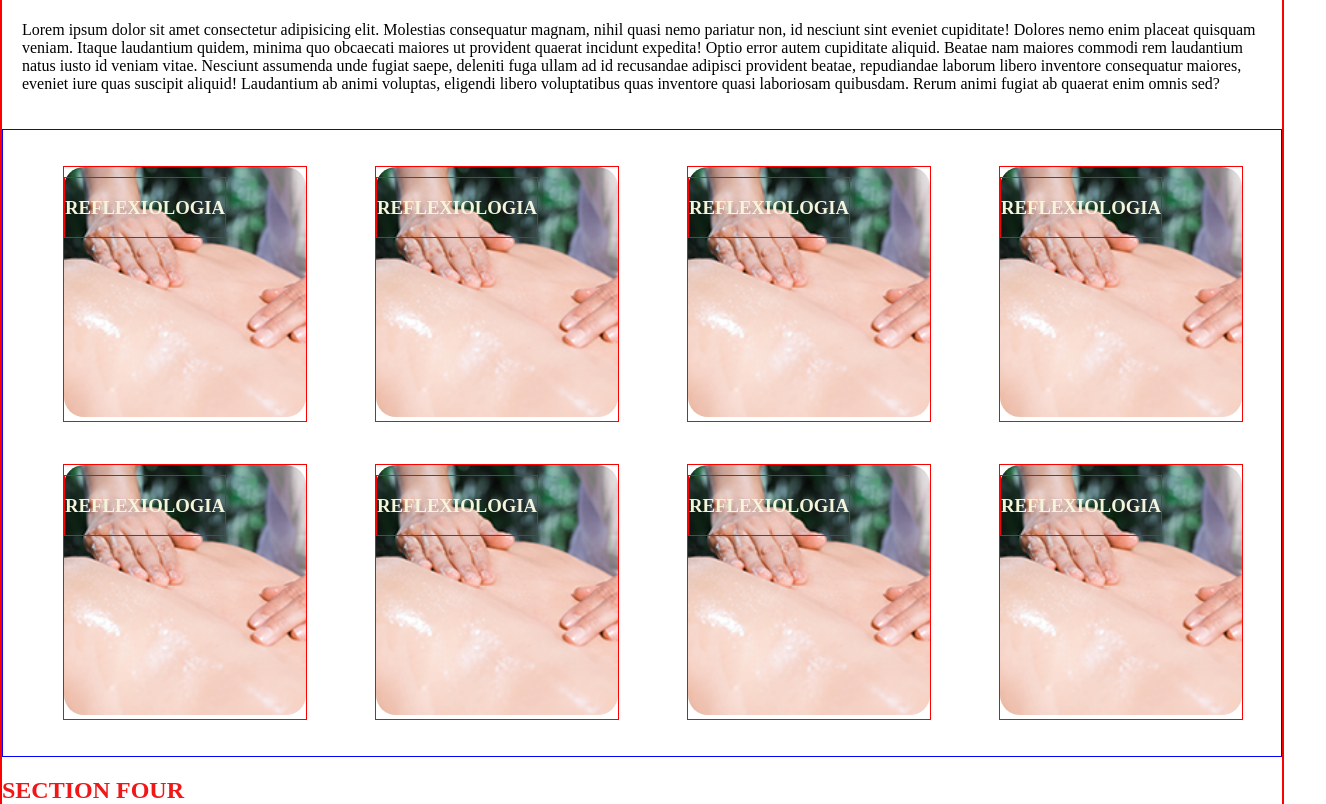
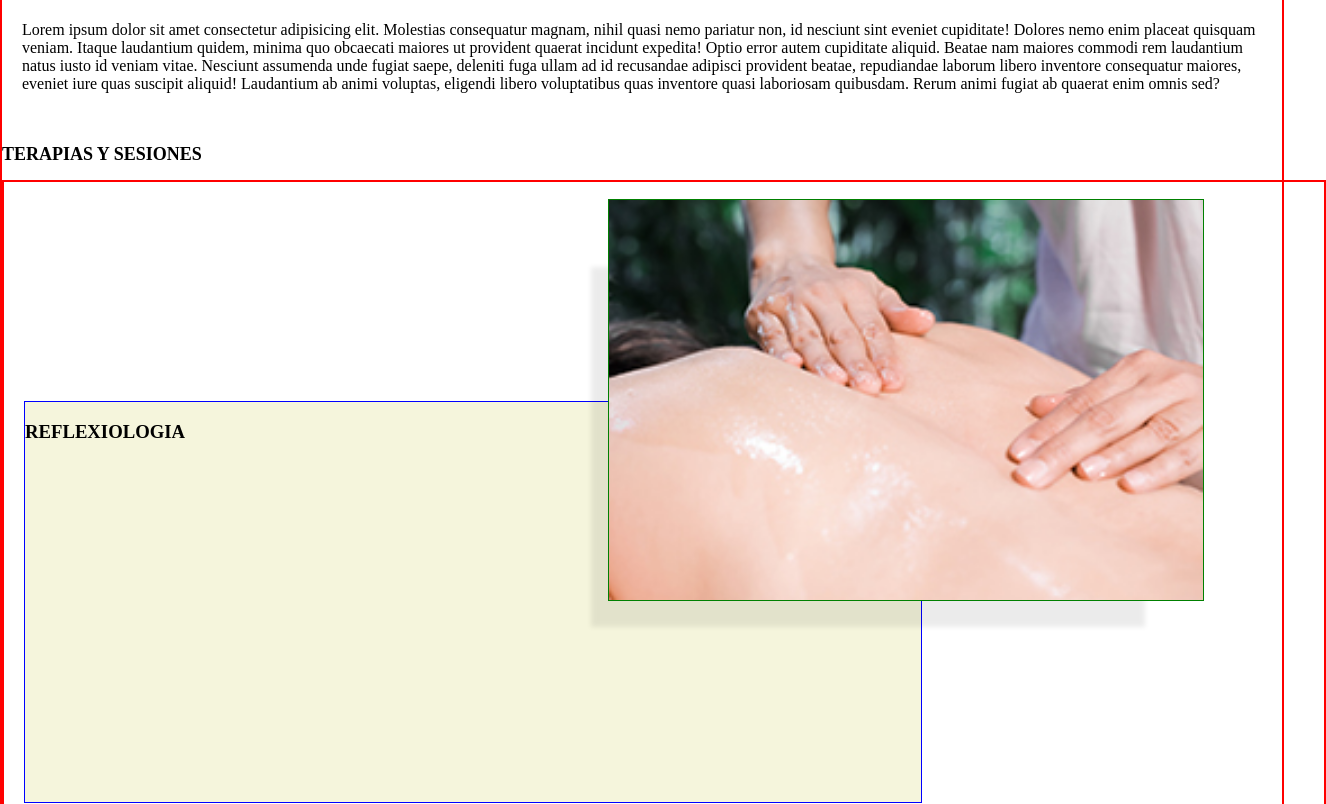
Before and after one commit to danielcarz/TERAPIA_REIKI2, a React (Vite) app: page / in a window 1280 px wide. Shown: the part 580-1384 px from the top of the page, 1326 px wide, since content can reach past the window. Built offline with nearby package versions, Linux system fonts and the light colour scheme; a web font is replaced by a local one.

Commit message:
SECTION THREE: maquetacion y poscionamiento

```diff
--- a/src/components/sectionTHREE/section_three.jsx
+++ b/src/components/sectionTHREE/section_three.jsx
@@ -11,94 +11,14 @@ const Section_three = () => {
     return(
 
         <section className="section_three">
-
-            <section className="servicios_wrapper">
-
-                <figure className="imagen_servicios"><img src={masaje_relajante} alt="servicios" />
-                    <section className="servicios_introduccion">
-                        <h3>REFLEXIOLOGIA</h3>
-                        <p className="introduccion">Lorem ipsum dolor sit amet consectetur adipisicing elit. Dolor eos alias fugit sint atque aperiam commodi quidem explicabo. Voluptates, labore.</p>
-                     </section>
-
+            <h2>TERAPIAS Y SESIONES</h2>
+            <section class="card_container">
+                <section class="card_info_wrapper">
+                    <h3>REFLEXIOLOGIA</h3>
+                </section>
+                <figure class="card_imagen">
+                    <img src={masaje_relajante} alt="IMAGEN SERVICIOS"/>
                 </figure>
-
-            </section>
-
-            <section className="servicios_wrapper">
-                <figure className="imagen_servicios"><img src={masaje_relajante} alt="servicios" />
-                    <section className="servicios_introduccion">
-                        <h3>REFLEXIOLOGIA</h3>
-{/*                         <p>Lorem ipsum dolor sit amet consectetur adipisicing elit. Dolor eos alias fugit sint atque aperiam commodi quidem explicabo. Voluptates, labore.</p>
- */}                    </section>
-
-                </figure>
-
-            </section>
-
-            <section className="servicios_wrapper">
-                <figure className="imagen_servicios"><img src={masaje_relajante} alt="servicios" />
-                    <section className="servicios_introduccion">
-                        <h3>REFLEXIOLOGIA</h3>
-{/*                         <p>Lorem ipsum dolor sit amet consectetur adipisicing elit. Dolor eos alias fugit sint atque aperiam commodi quidem explicabo. Voluptates, labore.</p>
- */}                    </section>
-
-                </figure>
-
-            </section>
-
-            <section className="servicios_wrapper">
-                <figure className="imagen_servicios"><img src={masaje_relajante} alt="servicios" />
-                    <section className="servicios_introduccion">
-                        <h3>REFLEXIOLOGIA</h3>
-{/*                         <p>Lorem ipsum dolor sit amet consectetur adipisicing elit. Dolor eos alias fugit sint atque aperiam commodi quidem explicabo. Voluptates, labore.</p>
- */}                    </section>
-
-                </figure>
-
-            </section>
-
-            <section className="servicios_wrapper">
-                <figure className="imagen_servicios"><img src={masaje_relajante} alt="servicios" />
-                    <section className="servicios_introduccion">
-                        <h3>REFLEXIOLOGIA</h3>
-{/*                         <p>Lorem ipsum dolor sit amet consectetur adipisicing elit. Dolor eos alias fugit sint atque aperiam commodi quidem explicabo. Voluptates, labore.</p>
- */}                    </section>
-
-                </figure>
-
-            </section>
-
-            <section className="servicios_wrapper">
-                <figure className="imagen_servicios"><img src={masaje_relajante} alt="servicios" />
-                    <section className="servicios_introduccion">
-                        <h3>REFLEXIOLOGIA</h3>
-{/*                         <p>Lorem ipsum dolor sit amet consectetur adipisicing elit. Dolor eos alias fugit sint atque aperiam commodi quidem explicabo. Voluptates, labore.</p>
- */}                    </section>
-
-                </figure>
-
-            </section>
-
-            <section className="servicios_wrapper">
-                <figure className="imagen_servicios"><img src={masaje_relajante} alt="servicios" />
-                    <section className="servicios_introduccion">
-                        <h3>REFLEXIOLOGIA</h3>
-{/*                         <p>Lorem ipsum dolor sit amet consectetur adipisicing elit. Dolor eos alias fugit sint atque aperiam commodi quidem explicabo. Voluptates, labore.</p>
- */}                    </section>
-
-                </figure>
-
-            </section>
-
-            <section className="servicios_wrapper">
-                <figure className="imagen_servicios"><img src={masaje_relajante} alt="servicios" />
-                    <section className="servicios_introduccion">
-                        <h3>REFLEXIOLOGIA</h3>
-{/*                         <p>Lorem ipsum dolor sit amet consectetur adipisicing elit. Dolor eos alias fugit sint atque aperiam commodi quidem explicabo. Voluptates, labore.</p>
- */}                    </section>
-
-                </figure>
-
             </section>
 
 
--- a/src/styles/_section_three.scss
+++ b/src/styles/_section_three.scss
@@ -1,80 +1,57 @@
 @import './media_queries';
+
 .section_three{
+    .card_container{
+        padding: 20px;
+        width: 100%;
+        height: 100vh;
 
-    margin: 0 auto;
-    padding: 20px;
-    height: auto;
+        display: flex;
+        align-items: center;
 
-    display: grid;
-    grid-template-columns: repeat(4, 2fr);
-    grid-gap: 10px;
-    grid-auto-rows: minmax(100px, auto);
-
-    font-size: 16px;
-    text-align: center;
-    color: beige;
-
-    border: 1px solid blue;
-
-    .servicios_wrapper{
+        position: relative;
 
 
 
-        .imagen_servicios{
-            position: relative;
 
-            width: 80%;
+        border: 2px solid red;
 
-            border: 1px solid red;
+        .card_info_wrapper{
+
+            width: 70%;
+            height: 400px;
+
+            z-index: 1;
+
+            background-color: beige;
+            border: 1px solid blue;
+        }
+
+        .card_imagen{
+            width: 45%;
+            height: 400px;
+
+            position: absolute;
+            right: 80px;
+            top: 1px;
+
+            z-index: 2;
+
+            background-color: greenyellow;
+            border: 1px solid rgb(149, 255, 0);
+
+            border: 1px solid green;
+
+            -webkit-box-shadow: -38px 47px 5px -21px rgba(0,0,0,0.08);
+            -moz-box-shadow: -38px 47px 5px -21px rgba(0,0,0,0.08);
+            box-shadow: -38px 47px 5px -21px rgba(0,0,0,0.08);
 
             img{
                 object-fit: cover;
                 width: 100%;
-                height: 250px;
-                border-radius: 20px;
-            }
-
-            .servicios_introduccion{
-                position: absolute;
-
-
-
-                top: 10px;
-
-                border: 1px solid red;
-
-                .introduccion{
-                    display: none;
-                }
-
+                height: 400px;
 
             }
-            &:hover{
-                border: 3px solid blue;
-                transform: scale(1.1);
-                transition: 1s;
-
-                img{
-                    opacity: 0.5;
-                }
-                .introduccion{
-                    opacity: 10;
-                    display: flex;
-                    color: black;
-                }
-            }
         }
-
     }
-
-    @include phone {
-        display: flex;
-        flex-direction: column;
-    }
-
-
-
-
-
-
 }
```
